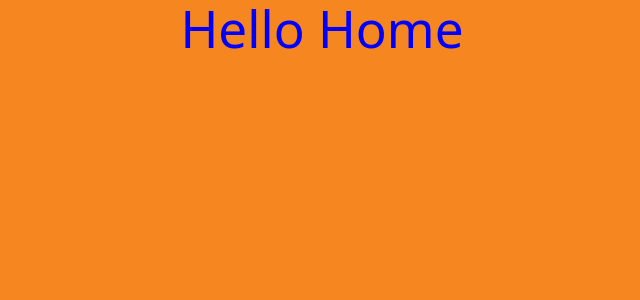
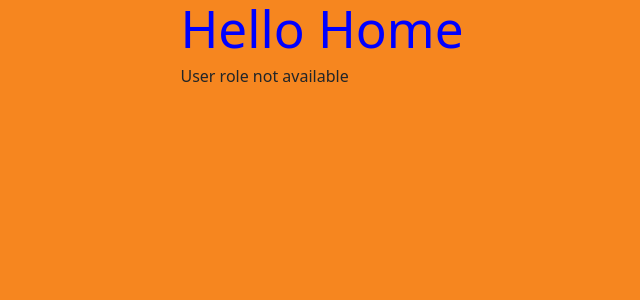
Before and after one commit to nuno-matos/projeto-es-202526frontend, a React (Vite) app: page /home in a window 1280 px wide. Shown: the top 300 px of the page, without its empty margins (318-958 px from the left). Built offline with nearby package versions, Linux system fonts and the light colour scheme.

Commit message:
feat: add getting roles from the token

```diff
--- a/src/components/homePageLayout/HomePageLayout.jsx
+++ b/src/components/homePageLayout/HomePageLayout.jsx
@@ -1,11 +1,29 @@
 import './HomePageLayout.css'
 
+function decodeJWT(token) {
+  try {
+    const payload = token.split(".")[1];
+    console.log("PAYLOAD: " + payload)
+    return JSON.parse(atob(payload));
+  } catch (error) {
+    console.error(error);
+    return null;
+  }
+}
+
 function HomeLayout() {
+    const token = localStorage.getItem("token");
+    const decoded = token ? decodeJWT(token) : null;
+    const role = decoded?.role;
+    console.log("ROLE: " + role)
     return (
     <>
-    <div>
-        <h1 id='titleofpage'>Hello Home</h1>
-    </div>
+        <div>
+            <h1 id='titleofpage'>Hello Home</h1>
+            {role === "TEACHER" && <p>This user is a teacher</p>}
+            {role === "STUDENT" && <p>This user is a student</p>}
+            {!role && <p>User role not available</p>}
+        </div>
     </>
     )
 }
```
